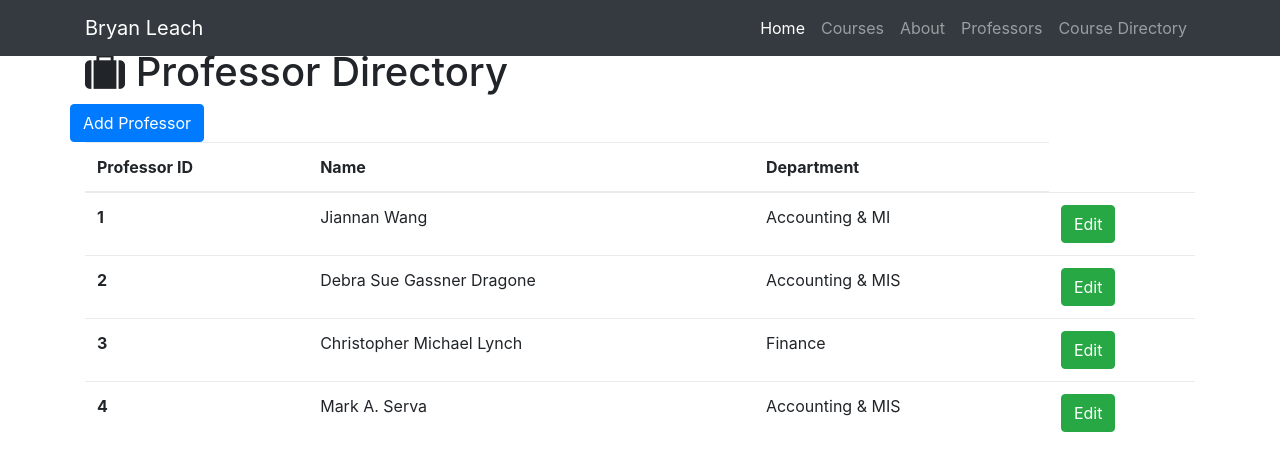
After one commit to bgleach/my-resume, a Flask app: page /professors in a window 1280 px wide. The commit adds this page. Shown: the top 471 px of the page. Run offline with Flask 2, Linux system fonts and the light colour scheme; data comes from the database, SQL or seed files in the repository; both versions use the stored data as it was after the commit; some libraries are stand-ins or nearby versions.

Commit message:
added professor and course databases

```diff
--- a/requirements.txt
+++ b/requirements.txt
@@ -1,2 +1,3 @@
 Flask==0.12.2
 Flask-Script==2.0.6
+Flask-SQLAlchemy==2.3.0
--- a/resume.py
+++ b/resume.py
@@ -1,27 +1,118 @@
-from flask import Flask, render_template
+import os
+from flask import Flask, session, render_template, request, flash, redirect, url_for
+from flask_sqlalchemy import SQLAlchemy
 app = Flask(__name__)
 
 
+basedir = os.path.abspath(os.path.dirname(__file__))
+app.config['SQLALCHEMY_DATABASE_URI'] = 'sqlite:///' + os.path.join(basedir, 'data.sqlite')
+db = SQLAlchemy(app)
+
+
+class Professor(db.Model):
+    __tablename__ = 'professors'
+    id = db.Column(db.Integer, primary_key=True)
+    name = db.Column(db.String(64))
+    department = db.Column(db.Text)
+    courses = db.relationship('Course', backref='professor')
+
+
+class Course(db.Model):
+    __tablename__ = 'courses'
+    id = db.Column(db.Integer, primary_key=True)
+    course_number = db.Column(db.Integer)
+    title = db.Column(db.String(256))
+    description = db.Column(db.Text)
+    professor_id = db.Column(db.Integer, db.ForeignKey('professors.id'))
+
+
 @app.route('/')
-def index():
+def home():
     # return HTML
     # return "<h1>this is the index page!<h1>"
     return render_template('index.html')
 
 
 @app.route('/courses')
-def show_all_courses():
+def courses():
     courses = [
         'MISY350',
         'ACCT208',
         'FINC311'
+        'MISY330'
       ]
-    return render_template('course-all.html', courses=courses)
+    return render_template('courses.html', courses=courses)
 
 
 @app.route('/about')
 def about():
     return render_template('about.html')
+
+
+@app.route('/professors')
+def show_all_professors():
+    professors = Professor.query.all()
+    return render_template('professor-all.html', professors=professors)
+
+
+@app.route('/course-directory')
+def show_all_courses():
+    courses = Course.query.all()
+    return render_template('course-all.html', courses=courses)
+
+
+@app.route('/professors/edit/<int:id>', methods=['GET', 'POST'])
+def edit_professor(id):
+    professor = Professor.query.filter_by(id=id).first()
+    if request.method == 'GET':
+        return render_template('professor-edit.html', professor=professor)
+    if request.method == 'POST':
+        professor.name = request.form['name']
+        professor.department = request.form['department']
+        db.session.commit()
+        return redirect(url_for('show_all_professors'))
+
+
+@app.route('/course-directory/edit/<int:id>', methods=['GET', 'POST'])
+def edit_course(id):
+    course = Course.query.filter_by(id=id).first()
+    if request.method == 'GET':
+        return render_template('course-edit.html', course=course)
+    if request.method == 'POST':
+        course.course_number = request.form['course number']
+        course.title = request.form['title']
+        course.description = request.form['description']
+        db.session.commit()
+        return redirect(url_for('show_all_courses'))
+
+
+@app.route('/professors/add', methods=['GET', 'POST'])
+def add_professors():
+    if request.method == 'GET':
+        return render_template('professor-add.html')
+    if request.method == 'POST':
+        name = request.form['name']
+        department = request.form['department']
+
+        professor = Professor(name=name, department=department)
+        db.session.add(professor)
+        db.session.commit()
+        return redirect(url_for('show_all_professors'))
+
+
+@app.route('/course-directory/add', methods=['GET', 'POST'])
+def add_courses():
+    if request.method == 'GET':
+        return render_template('course-add.html')
+    if request.method == 'POST':
+        course_number = request.form['course number']
+        title = request.form['title']
+        description = request.form['description']
+
+        course = Course(course_number=course_number, title=title, description=description)
+        db.session.add(course)
+        db.session.commit()
+        return redirect(url_for('show_all_courses'))
 
 
 # https://goo.gl/Pc39w8 explains the following line
--- a/templates/home-base.html
+++ b/templates/home-base.html
@@ -43,6 +43,12 @@
           <li class="nav-item">
             <a class="nav-link" href="/about">About</a>
           </li>
+          <li class="nav-item">
+           <a class="nav-link" href="/professors">Professors</a>
+         </li>
+         <li class="nav-item">
+           <a class="nav-link" href="/course-directory">Course Directory</a>
+        </li>
         </ul>
       </div>
     </div>
--- /dev/null
+++ b/templates/professor-all.html
@@ -0,0 +1,37 @@
+{% extends "home-base.html" %}
+{% block title %}All Professors{% endblock %}
+{% block page_content%}
+
+
+<div class="container">
+   <h1 class="mt-5"><i class="fa fa-suitcase" aria-hidden="true"></i> Professor Directory</h1>
+  <div class="row bottom-margin">
+    <a href="/professors/add" class="btn btn-primary" role="button" aria-disabeled="true">Add Professor</a>
+  </div>
+{% if professors %}
+  <table class="table">
+    <thead>
+      <tr>
+        <th>Professor ID</th>
+        <th>Name</th>
+        <th>Department</th>
+      </tr>
+    </thead>
+    <tbody>
+  {% for professor in professors %}
+  <tr>
+        <th scope="row">{{professor.id}}</th>
+        <td>{{professor.name}}</td>
+        <td>{{professor.department}}</td>
+        <td>
+          <a href="/professors/edit/{{professor.id}}" class ="btn btn-success" role="button" aria-disabled="true"> Edit</a>
+        </td>
+  </tr>
+   {% endfor %}
+ </tbody>
+</table>
+{% else %}
+<h3>There are no professors in the directory yet.</h3>
+{% endif %}
+</div>
+{% endblock %}
```
Also changed, not shown: manage.py (+22 -3 lines), templates/course-add.html (added, +24 -0 lines), templates/course-all.html (+36 -91 lines), templates/course-edit.html (added, +24 -0 lines), templates/courses.html (added, +94 -0 lines), templates/professor-add.html (added, +20 -0 lines), templates/professor-edit.html (added, +20 -0 lines), data.sqlite (added).
